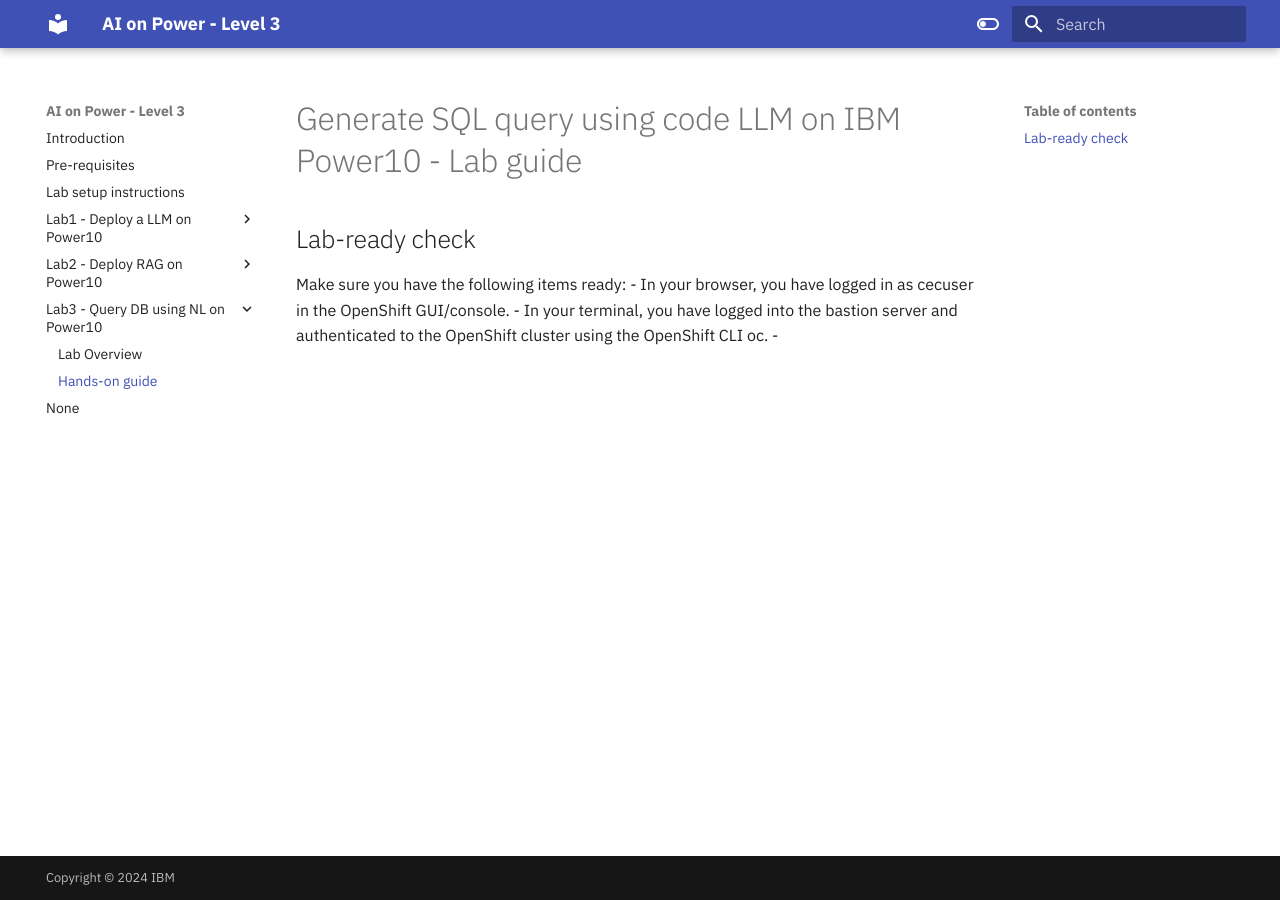
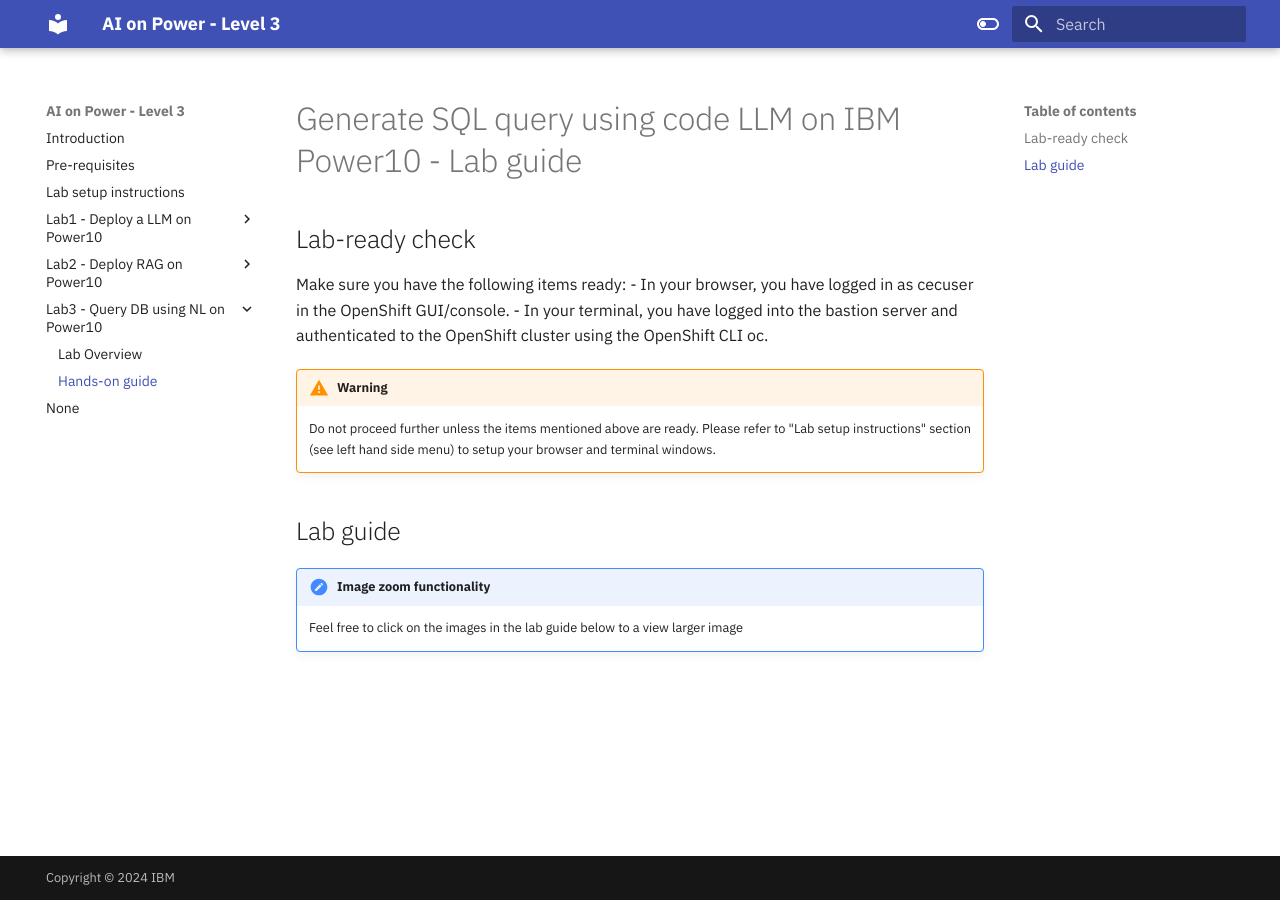
Before and after one commit to IBM/AI-on-Power-Level3, an MkDocs documentation site: the page built from docs/Lab3/lab3-hands-on-guide.md, in a window 1280 px wide. Built offline with MkDocs 1.6.1 and Material for MkDocs 9.7.7, drawn with Linux system fonts in a browser that asks for light colours.

Commit message:
Update lab3-hands-on-guide.md

```diff
--- a/docs/Lab3/lab3-hands-on-guide.md
+++ b/docs/Lab3/lab3-hands-on-guide.md
@@ -4,4 +4,12 @@
 Make sure you have the following items ready:
   - In your browser, you have logged in as cecuser in the OpenShift GUI/console.
   - In your terminal, you have logged into the bastion server and authenticated to the OpenShift cluster using the OpenShift CLI oc.
-  -
+
+!!! warning "Warning"
+    Do not proceed further unless the items mentioned above are ready. Please refer to "Lab setup instructions" section (see left hand side menu) to setup your browser and terminal windows.
+
+## Lab guide
+
+!!! note "Image zoom functionality"
+
+    Feel free to click on the images in the lab guide below to a view larger image
```
